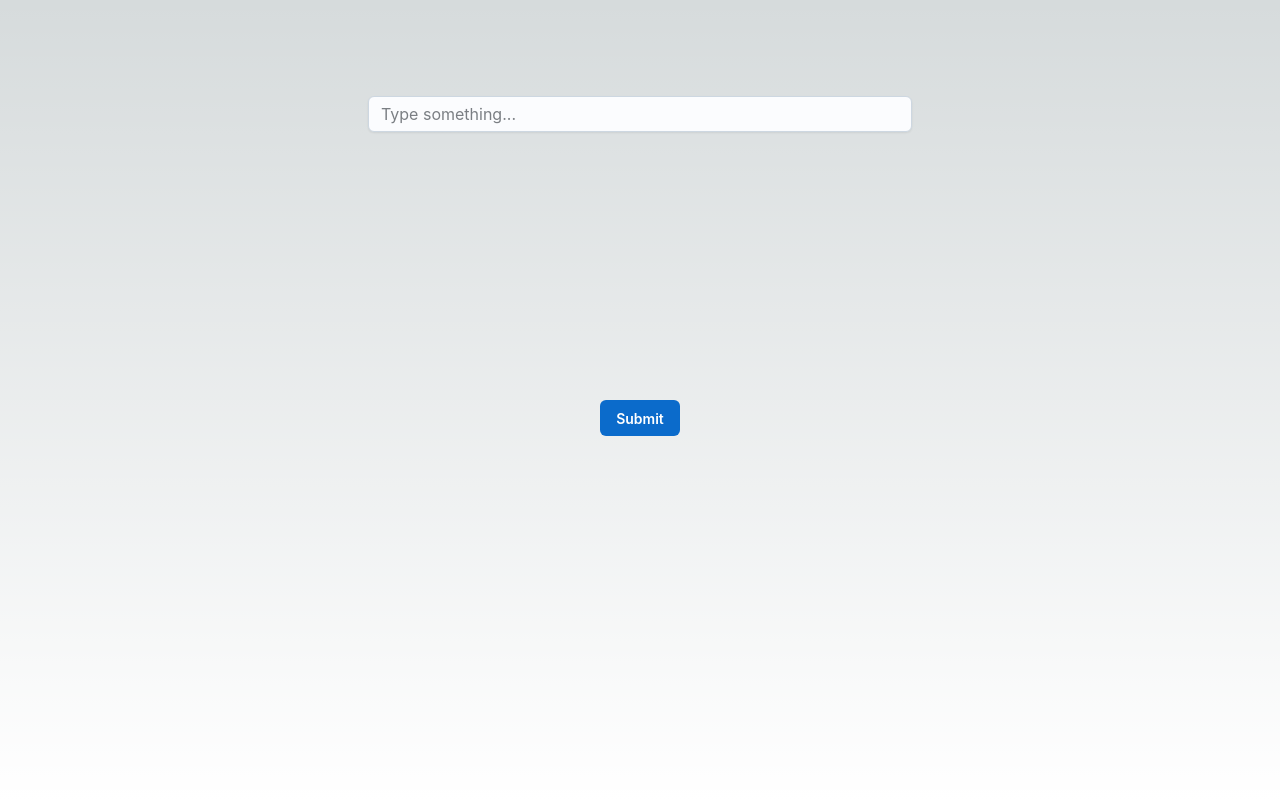
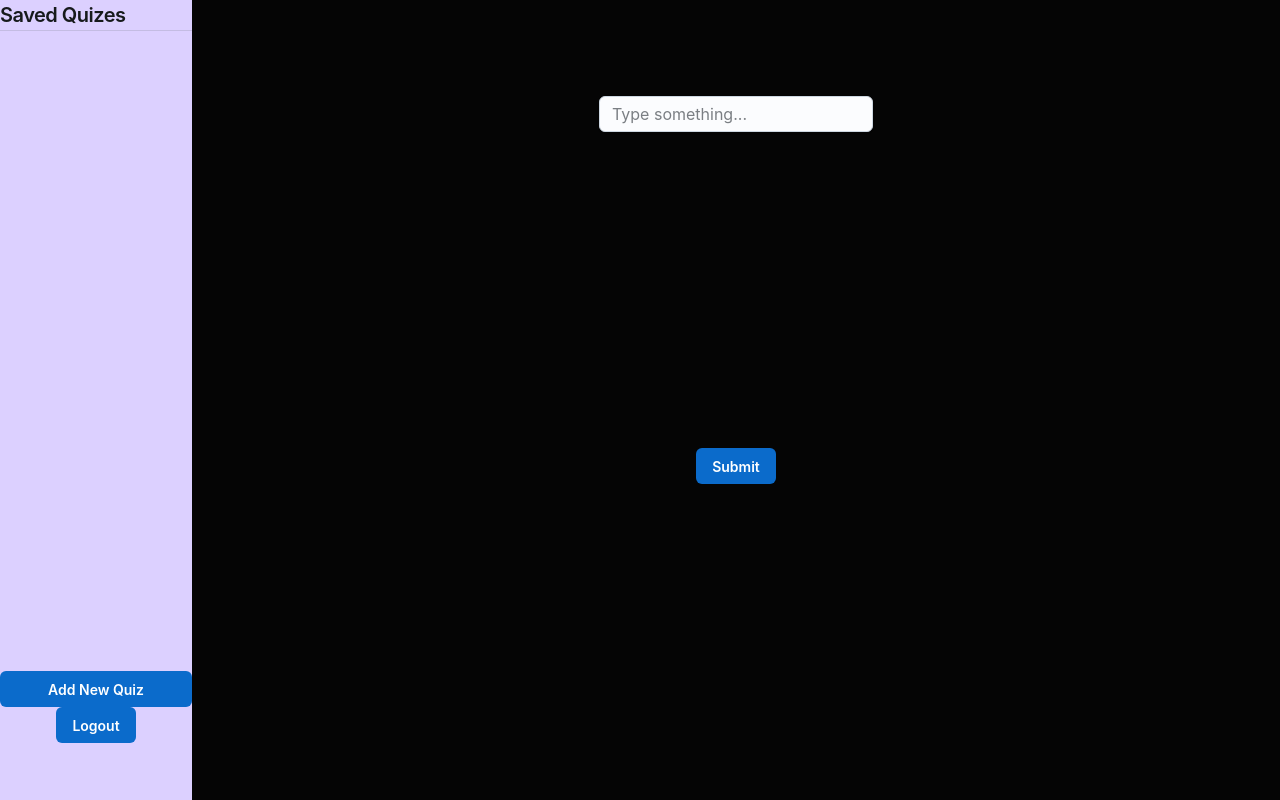
Before and after one commit to aruvins/QuizMe, a Next.js app: page / in a window 1280 px wide. Built offline with nearby package versions, Linux system fonts and the light colour scheme.

Commit message:
added disgusting UI features will fix

```diff
--- a/pages/api/send-text.js
+++ b/pages/api/send-text.js
@@ -1,39 +1,59 @@
+function processData(text) {
+  var output_array = text.split("\n");
+  let filtered = output_array.filter((element) => element);
 
+  var count = 0;
+  var output_object_array = [];
+
+  while (count < filtered.length) {
+    var object = {};
+    object.question = filtered[count];
+    count = count + 1;
+    object.answer = filtered[count];
+    output_object_array.push(object);
+    count = count + 1;
+  }
+
+  return output_object_array;
+}
 
 const useChatGPT = (text) => {
-    console.log(text);
   const messages = [
-        {"role": "user", "content": "Create 10 questions from the following text."},
-        {"role": "user", "content": text}
-    ]
-    let data = fetch('https://api.openai.com/v1/chat/completions', {
-    method: 'POST',
+    {
+      role: "user",
+      content:
+        "Create 10 questions from the following text and provide the answers to those questions.",
+    },
+    { role: "user", content: text },
+  ];
+  let data = fetch("https://api.openai.com/v1/chat/completions", {
+    method: "POST",
     headers: {
-        "Authorization": "Bearer " + process.env.TOKEN,
-        'Accept': 'application/json',
-        'Content-Type': 'application/json'
+      Authorization: "Bearer " + process.env.TOKEN,
+      Accept: "application/json",
+      "Content-Type": "application/json",
     },
     body: JSON.stringify({
-         "model": "gpt-3.5-turbo",
-         "messages": messages
-        })
-})
-   .then(response => response.json())
+      model: "gpt-3.5-turbo",
+      messages: messages,
+    }),
+  }).then((response) => response.json());
   return data;
-}
+};
 
 export default async function handler(req, res) {
   const request_data = JSON.parse(req.body);
-    const text = request_data.text
-    console.log("text", text)
-    if (text === undefined){
-        res.status(500).json({"Error": "user text is undefined."})
-        return
+  const text = request_data.text;
+  if (text === undefined) {
+    res.status(500).json({ Error: "user text is undefined." });
+    return;
   }
-    try{
+  try {
     let data = await useChatGPT(text);
-        res.status(200).json({"questions": data});
-    }catch(e) {
-        res.status(500).json({Error: e})
+    let string = data.choices[0].message.content;
+    let processedData = processData(string);
+    res.status(200).json({ output_array: processedData });
+  } catch (e) {
+    res.status(500).json({ Error: e });
   }
 }
--- a/pages/index.js
+++ b/pages/index.js
@@ -1,15 +1,24 @@
 import styles from "@/styles/Home.module.css";
-import { Button, Input, Typography } from "@mui/joy";
+import {
+  Button,
+  Input,
+  Typography,
+  CircularProgress,
+  Box,
+  Stack,
+  Divider,
+} from "@mui/joy";
 import Head from "next/head";
 import { useState } from "react";
 import useSWR from "swr";
 
-const fetcher = (url, userText) => {
+const fetcher = (url, userText, setShouldFetch) => {
   let data = fetch(url, {
     method: "POST",
     body: JSON.stringify({ text: userText }),
   }).then((r) => r.json());
   console.log("Sending to backend", userText);
+  setShouldFetch(false);
   return data;
 };
 
@@ -20,7 +29,7 @@ export default function Home() {
 
   const { data, error, isLoading } = useSWR(
     shouldFetch ? "/api/send-text" : null,
-    (url) => fetcher(url, userText)
+    (url) => fetcher(url, userText, setShouldFetch)
   );
 
   const handleTextAreaChange = (event) => {
@@ -32,10 +41,39 @@ export default function Home() {
     setShouldFetch(true);
   };
 
-  function display(){
-    if (isLoading){
+  function display() {
+    if (isLoading) {
+      return <CircularProgress />;
+    }
 
+    if (data === undefined) {
+      return <Box></Box>;
     }
+
+    if (error) {
+      return <div>{error}</div>;
+    }
+
+    return (
+      <Stack
+        direction={"column"}
+        sx={{
+          backgroundColor: "white",
+        }}
+      >
+        {data.output_array.map((object) => (
+          <Box sx={{ display: "flex", flexDirection: "row" }}>
+            <Typography variant="outlined" color="white">
+              {object.question}
+            </Typography>
+            <Box sx={{ width: "10%" }}></Box>
+            <Typography variant="outlined" color="white">
+              {object.answer}
+            </Typography>
+          </Box>
+        ))}
+      </Stack>
+    );
   }
 
   return (
@@ -44,20 +82,54 @@ export default function Home() {
         <title>QuizMe.com</title>
         <meta name="description" content="Generated by create next app" />
         <meta name="viewport" content="width=device-width, initial-scale=1" />
-        <link rel="icon" href="/favicon.ico" />
+        <link
+          rel="icon"
+          href="https://media.istockphoto.com/id/1005384502/vector/human-brain-icon-vector.jpg?s=612x612&w=0&k=20&c=iDiuZfC9HgPWSj-YM0HxaCSTgg3wg0fBDcpQj3qrShs="
+        />
       </Head>
-      <main className={styles.main}>
+      <main>
+        <Stack
+          sx={{
+            backgroundColor: "#dcd0ff",
+            position: "fixed",
+            top: 0,
+            left: 0,
+            width: "15dvw",
+            height: "100dvh",
+            alignItems: "center",
+          }}
+        >
+          <Typography
+            width={"100%"}
+            sx={{ background: "4px black solid" }}
+            justifyContent="center"
+            level="h4"
+          >
+            Saved Quizes
+          </Typography>
+
+          <Divider />
+          <Box sx={{ height: "80%" }} />
+          <Button fullWidth>
+            <Typography color="white" level="h5">
+              Add New Quiz
+            </Typography>
+          </Button>
+
+          <Button>
+            Logout
+          </Button>
+
+        </Stack>
+        <Box className={styles.main}>
           <Input
             onChange={handleTextAreaChange}
             className={styles.textarea}
             placeholder="Type something..."
           />
           <Button onClick={sendDocument}>Submit</Button>
-        <div>
-          {data && (
-            <Typography variant="outlined" color="white">{JSON.stringify(data)}</Typography>
-          )}
-        </div>
+          <div>{display()}</div>
+        </Box>
       </main>
     </>
   );
--- a/styles/Home.module.css
+++ b/styles/Home.module.css
@@ -3,14 +3,9 @@
   flex-direction: column;
   justify-content: space-between;
   align-items: center;
-  padding: 6rem;
   min-height: 100vh;
-}
-
-.textarea{
-  width: 50%;
-  height: 50%;
-  color: black;
+  margin-left: 15vw;
+  padding-top: 6em;
 }
 
 .description {
--- a/styles/globals.css
+++ b/styles/globals.css
@@ -6,8 +6,8 @@
     'Fira Mono', 'Droid Sans Mono', 'Courier New', monospace;
 
   --foreground-rgb: 0, 0, 0;
-  --background-start-rgb: 214, 219, 220;
-  --background-end-rgb: 255, 255, 255;
+  --background-start-rgb: 5, 5, 5;
+  --background-end-rgb: 5, 5, 5;
 
   --primary-glow: conic-gradient(
     from 180deg at 50% 50%,
@@ -38,39 +38,6 @@
   --callout-border-rgb: 172, 175, 176;
   --card-rgb: 180, 185, 188;
   --card-border-rgb: 131, 134, 135;
-}
-
-@media (prefers-color-scheme: dark) {
-  :root {
-    --foreground-rgb: 255, 255, 255;
-    --background-start-rgb: 0, 0, 0;
-    --background-end-rgb: 0, 0, 0;
-
-    --primary-glow: radial-gradient(rgba(1, 65, 255, 0.4), rgba(1, 65, 255, 0));
-    --secondary-glow: linear-gradient(
-      to bottom right,
-      rgba(1, 65, 255, 0),
-      rgba(1, 65, 255, 0),
-      rgba(1, 65, 255, 0.3)
-    );
-
-    --tile-start-rgb: 2, 13, 46;
-    --tile-end-rgb: 2, 5, 19;
-    --tile-border: conic-gradient(
-      #ffffff80,
-      #ffffff40,
-      #ffffff30,
-      #ffffff20,
-      #ffffff10,
-      #ffffff10,
-      #ffffff80
-    );
-
-    --callout-rgb: 20, 20, 20;
-    --callout-border-rgb: 108, 108, 108;
-    --card-rgb: 100, 100, 100;
-    --card-border-rgb: 200, 200, 200;
-  }
 }
 
 * {
```
Lines whose indentation alone changed are shown as unchanged.
